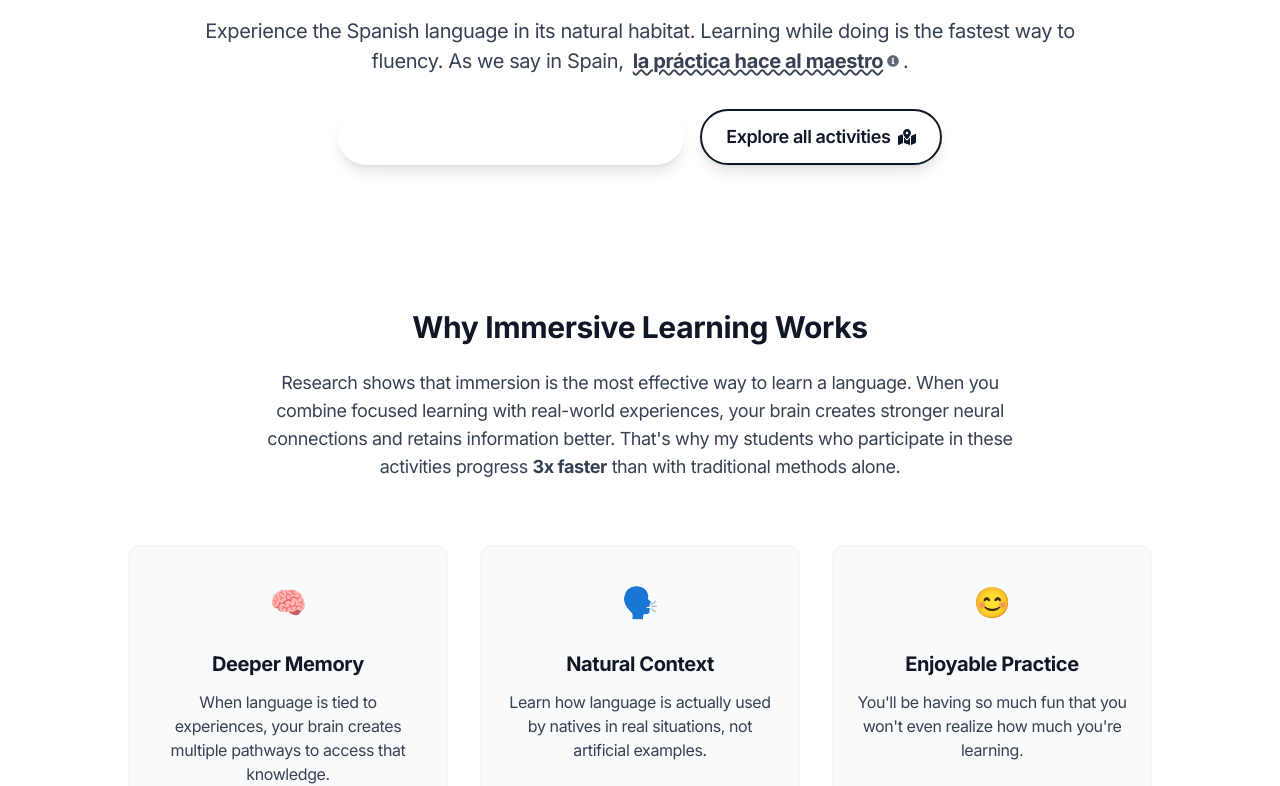
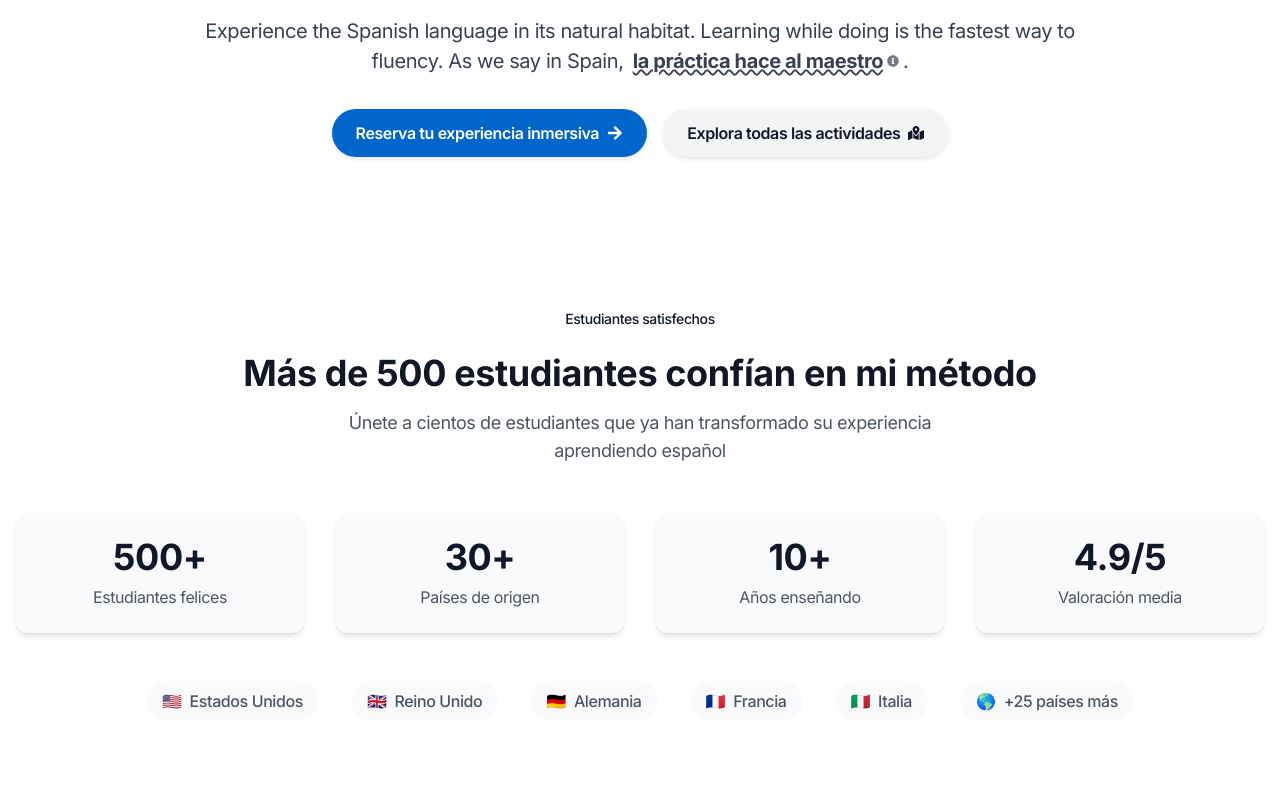
Before and after one commit to alejandroramirezj/spanish-classes-malaga, a Next.js app: page /malaga-activities in a window 1280 px wide. Shown: the part 263-1049 px from the top of the page. Built offline with nearby package versions, Linux system fonts and the light colour scheme.

Commit message:
Correct buttons

```diff
--- a/src/app/about/page.tsx
+++ b/src/app/about/page.tsx
@@ -202,7 +202,7 @@ export default function AboutPage() {
               </h2>
               <Link
                 href="/booking"
-                className="inline-block bg-primary text-white font-semibold px-8 py-3 rounded-full hover:bg-primary-dark transition-colors shadow-lg transform hover:scale-105 hover:-translate-y-1"
+                className="btn-plan btn-plan-primary"
               >
                 Book your first class
               </Link>
--- a/src/app/components/BookingForm.tsx
+++ b/src/app/components/BookingForm.tsx
@@ -355,10 +355,10 @@ const BookingForm = () => {
                   <button
                     type="submit"
                     disabled={isSubmitting}
-                    className={`px-8 py-3 rounded-md font-medium text-white transition-all ${
+                    className={`btn-plan ${
                       isSubmitting
-                        ? 'bg-blue-400 cursor-not-allowed'
-                        : 'bg-blue-600 hover:bg-blue-700 shadow-md hover:shadow-lg'
+                        ? 'opacity-70 cursor-not-allowed'
+                        : 'btn-plan-primary'
                     }`}
                   >
                     {isSubmitting ? 'Procesando...' : 'Confirmar Reserva'}
--- a/src/app/components/Pricing.tsx
+++ b/src/app/components/Pricing.tsx
@@ -192,14 +192,14 @@ const Pricing = () => {
 
                 <Link
                   href="/booking"
-                  className={`inline-flex items-center justify-center px-6 py-3 text-lg font-semibold rounded-full transition-all shadow-lg hover:shadow-xl ${
+                  className={`btn-plan ${
                     plan.featured
-                      ? 'bg-primary text-white hover:bg-primary-dark'
-                      : 'border-2 border-primary text-primary hover:bg-primary hover:text-white'
+                      ? 'btn-plan-primary'
+                      : 'btn-plan-secondary'
                   }`}
                 >
                   {plan.ctaText}
-                  <FaArrowRight className="ml-2" />
+                  <FaArrowRight />
                 </Link>
               </div>
             </motion.div>
--- a/src/app/globals.css
+++ b/src/app/globals.css
@@ -2,13 +2,13 @@
 
 :root {
   /* Paleta de colores actualizada - Azul y Amarillo Sol */
-  --primary: #0070F3; /* Azul principal */
-  --primary-dark: #0050D0;
+  --primary: #0066CC; /* Azul principal */
+  --primary-dark: #0050A0;
   --primary-light: #3694FF;
 
-  --accent: #FFB930; /* Amarillo sol */
-  --accent-dark: #F59E0B;
-  --accent-light: #FFCF6B;
+  --accent: #FFD700; /* Amarillo sol */
+  --accent-dark: #FFC000;
+  --accent-light: #FFDF4D;
 
   --light-bg: #F5F9FF;
   --dark-bg: #0F172A;
@@ -604,3 +604,51 @@ body {
   color: white;
   text-shadow: 0 1px 3px rgba(0, 0, 0, 0.3);
 }
+
+/* Botones estilo tabla de precios */
+.btn-plan {
+  display: inline-flex;
+  align-items: center;
+  justify-content: center;
+  padding: 0.75rem 1.5rem;
+  font-size: 1rem;
+  font-weight: 600;
+  border-radius: 9999px;
+  transition: all 0.3s ease;
+  gap: 0.5rem;
+  box-shadow: 0 2px 5px rgba(0, 0, 0, 0.1);
+}
+
+.btn-plan:hover {
+  transform: translateY(-2px);
+  box-shadow: 0 4px 8px rgba(0, 0, 0, 0.15);
+}
+
+.btn-plan-primary {
+  background-color: var(--primary);
+  color: white;
+}
+
+.btn-plan-primary:hover {
+  background-color: var(--primary-dark);
+}
+
+.btn-plan-secondary {
+  background-color: #f3f4f6;
+  color: var(--text-dark);
+}
+
+.btn-plan-secondary:hover {
+  background-color: #e5e7eb;
+}
+
+.btn-plan-outline {
+  background-color: transparent;
+  border: 2px solid var(--primary);
+  color: var(--primary);
+}
+
+.btn-plan-outline:hover {
+  background-color: var(--primary);
+  color: white;
+}
--- a/src/app/malaga-activities/page.tsx
+++ b/src/app/malaga-activities/page.tsx
@@ -172,20 +172,86 @@ export default function MalagaActivitiesPage() {
               >
                 <Link
                   href="/booking"
-                  className="inline-flex items-center justify-center px-6 py-3 text-lg font-semibold rounded-full bg-primary text-white hover:bg-primary-dark transition-all shadow-lg hover:shadow-xl"
+                  className="btn-plan btn-plan-primary"
                 >
-                  Book your immersive experience
-                  <FaArrowRight className="ml-2" />
+                  Reserva tu experiencia inmersiva
+                  <FaArrowRight />
                 </Link>
 
                 <Link
                   href="#activities"
-                  className="inline-flex items-center justify-center px-6 py-3 text-lg font-semibold rounded-full border-2 border-primary text-primary hover:bg-primary hover:text-white transition-all shadow-lg hover:shadow-xl"
+                  className="btn-plan btn-plan-secondary"
                 >
-                  Explore all activities
-                  <FaMapMarkedAlt className="ml-2" />
+                  Explora todas las actividades
+                  <FaMapMarkedAlt />
                 </Link>
               </motion.div>
+            </div>
+          </div>
+        </section>
+
+        {/* Social Proof Section al estilo Marc Lou */}
+        <section className="py-16 bg-white dark:bg-gray-900">
+          <div className="container mx-auto px-4">
+            <div className="max-w-4xl mx-auto text-center mb-12">
+              <span className="inline-block bg-accent/10 text-accent px-4 py-2 rounded-full text-sm font-medium mb-4">
+                Estudiantes satisfechos
+              </span>
+              <h2 className="text-3xl md:text-4xl font-bold mb-4 text-gray-900 dark:text-white">
+                Más de 500 estudiantes confían en mi método
+              </h2>
+              <p className="text-lg text-gray-600 dark:text-gray-400 mb-8 max-w-2xl mx-auto">
+                Únete a cientos de estudiantes que ya han transformado su experiencia aprendiendo español
+              </p>
+            </div>
+
+            <div className="grid grid-cols-2 md:grid-cols-4 gap-8 mb-12">
+              <div className="bg-gray-50 dark:bg-gray-800 p-6 rounded-xl text-center shadow-md hover:shadow-lg transition-all">
+                <div className="text-4xl font-bold text-primary mb-2">500+</div>
+                <div className="text-gray-600 dark:text-gray-400">Estudiantes felices</div>
+              </div>
+
+              <div className="bg-gray-50 dark:bg-gray-800 p-6 rounded-xl text-center shadow-md hover:shadow-lg transition-all">
+                <div className="text-4xl font-bold text-primary mb-2">30+</div>
+                <div className="text-gray-600 dark:text-gray-400">Países de origen</div>
+              </div>
+
+              <div className="bg-gray-50 dark:bg-gray-800 p-6 rounded-xl text-center shadow-md hover:shadow-lg transition-all">
+                <div className="text-4xl font-bold text-primary mb-2">10+</div>
+                <div className="text-gray-600 dark:text-gray-400">Años enseñando</div>
+              </div>
+
+              <div className="bg-gray-50 dark:bg-gray-800 p-6 rounded-xl text-center shadow-md hover:shadow-lg transition-all">
+                <div className="text-4xl font-bold text-primary mb-2">4.9/5</div>
+                <div className="text-gray-600 dark:text-gray-400">Valoración media</div>
+              </div>
+            </div>
+
+            <div className="flex flex-wrap justify-center items-center gap-8">
+              <div className="inline-flex items-center bg-gray-50 dark:bg-gray-800 px-4 py-2 rounded-full">
+                <span className="mr-2">🇺🇸</span>
+                <span className="text-gray-600 dark:text-gray-300 font-medium">Estados Unidos</span>
+              </div>
+              <div className="inline-flex items-center bg-gray-50 dark:bg-gray-800 px-4 py-2 rounded-full">
+                <span className="mr-2">🇬🇧</span>
+                <span className="text-gray-600 dark:text-gray-300 font-medium">Reino Unido</span>
+              </div>
+              <div className="inline-flex items-center bg-gray-50 dark:bg-gray-800 px-4 py-2 rounded-full">
+                <span className="mr-2">🇩🇪</span>
+                <span className="text-gray-600 dark:text-gray-300 font-medium">Alemania</span>
+              </div>
+              <div className="inline-flex items-center bg-gray-50 dark:bg-gray-800 px-4 py-2 rounded-full">
+                <span className="mr-2">🇫🇷</span>
+                <span className="text-gray-600 dark:text-gray-300 font-medium">Francia</span>
+              </div>
+              <div className="inline-flex items-center bg-gray-50 dark:bg-gray-800 px-4 py-2 rounded-full">
+                <span className="mr-2">🇮🇹</span>
+                <span className="text-gray-600 dark:text-gray-300 font-medium">Italia</span>
+              </div>
+              <div className="inline-flex items-center bg-gray-50 dark:bg-gray-800 px-4 py-2 rounded-full">
+                <span className="mr-2">🌎</span>
+                <span className="text-gray-600 dark:text-gray-300 font-medium">+25 países más</span>
+              </div>
             </div>
           </div>
         </section>
@@ -326,7 +392,7 @@ export default function MalagaActivitiesPage() {
                   <div className="p-6 pt-0 border-t border-gray-100 dark:border-gray-700">
                     <Link
                       href="/booking?activity={activity.title}"
-                      className="inline-flex items-center justify-center w-full px-6 py-3 text-base font-semibold rounded-full bg-primary text-white hover:bg-primary-dark transition-all"
+                      className="btn-plan btn-plan-primary"
                     >
                       Reserve this activity
                     </Link>
@@ -341,10 +407,10 @@ export default function MalagaActivitiesPage() {
               </p>
               <Link
                 href="/contact"
-                className="inline-flex items-center justify-center px-6 py-3 text-lg font-semibold rounded-full bg-primary text-white hover:bg-primary-dark transition-all shadow-lg hover:shadow-xl"
+                className="btn-plan btn-plan-primary"
               >
                 Request a custom activity
-                <FaArrowRight className="ml-2" />
+                <FaArrowRight />
               </Link>
             </div>
           </div>
@@ -440,10 +506,10 @@ export default function MalagaActivitiesPage() {
               >
                 <Link
                   href="/booking"
-                  className="inline-flex items-center justify-center px-6 py-3 text-lg font-semibold rounded-full bg-primary text-white hover:bg-primary-dark transition-all shadow-lg hover:shadow-xl"
+                  className="btn-plan btn-plan-primary"
                 >
                   Book your immersive experience
-                  <FaArrowRight className="ml-2" />
+                  <FaArrowRight />
                 </Link>
               </motion.div>
             </div>
```
Also changed, not shown: src/app/components/About.tsx (+4 -4 lines), src/app/components/ContactForm.tsx (+4 -4 lines), src/app/components/Hero.tsx (+6 -6 lines), src/app/services/page.tsx (+5 -5 lines).
